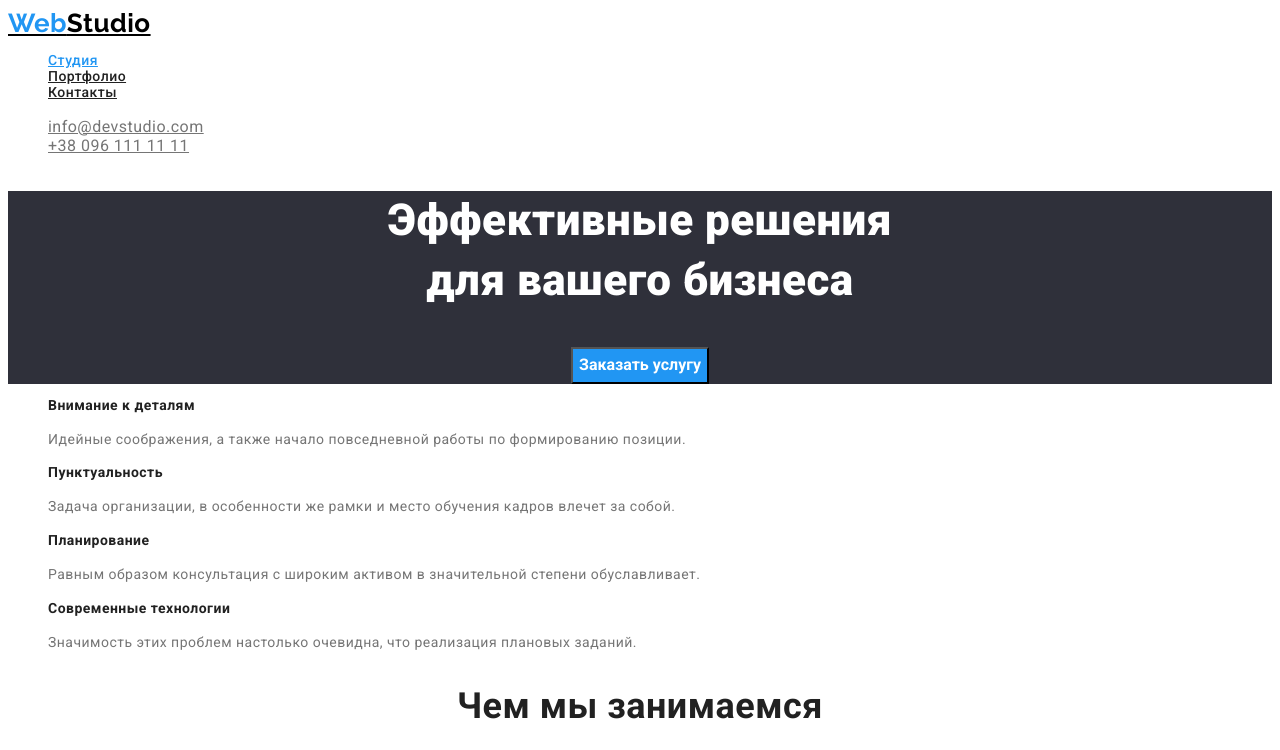
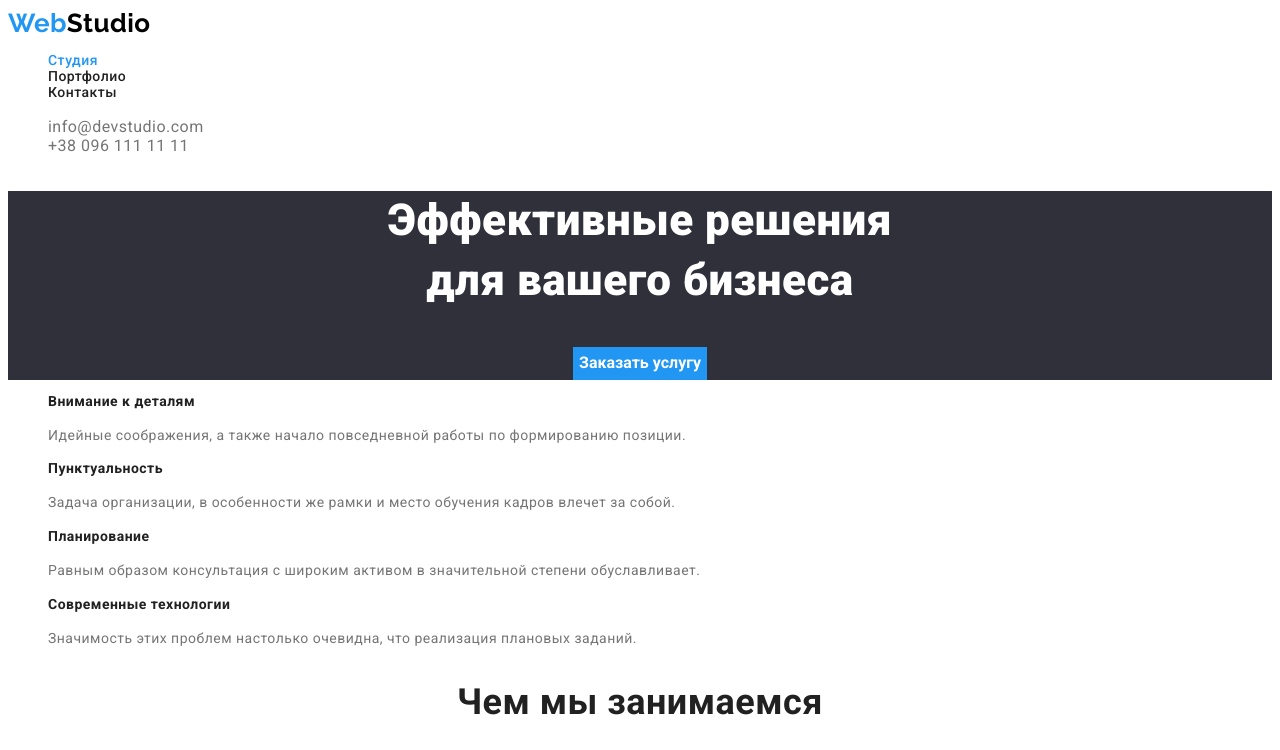
Before and after one commit to ValeriiaMalyshko/goit-markup-hw-02, a plain HTML site: page index.html in a window 1280 px wide. Shown: the top 750 px of the page. Drawn offline with Linux system fonts and the light colour scheme.

Commit message:
Корректировка header and foooter

```diff
--- a/css/styles.css
+++ b/css/styles.css
@@ -5,6 +5,7 @@
     --primary-background-color: #FFFFFF;
     --second-background-color: #F5F4FA;
     --footer-backgroud-color: #2F303A;
+    --black-color: #000000;
 }
 
 body{
@@ -15,17 +16,24 @@ body{
 }
 ul {
     list-style: none;
-    text-decoration: none
 }
+a {
+    text-decoration: none;
+}
+button {
+    border: none;
+}
+
+
 .logo {
-    color:#000000;
+    color:var(--accent-color);
     font-family:Raleway, sans-serif;
     font-weight: bold;
     font-size: 26px;
     line-height: 1.19;
 }
 .logo-first{
-    color: var(--accent-color);
+    color: var(--black-color);
 }
 .logo-second {
     color: var(--primary-background-color);
--- a/index.html
+++ b/index.html
@@ -17,7 +17,7 @@
     <header>
         <nav>
             <a href="./index.html" class="logo">
-                <span class="logo-first">Web</span>Studio
+                Web<span class="logo-first">Studio</span>
             </a>
             <ul class="site-nav">
                 <li><a href="./index.html" class="site-nav-current">Студия</a></li>
@@ -104,7 +104,7 @@
 
     <footer>
         <a href="./index.html" class="logo">
-            <span class="logo-first">Web</span><span class="logo-second">Studio</span>
+            Web<span class="logo-second">Studio</span>
         </a>
         <address>
             <ul class="contacts">
```
Also changed, not shown: portfolio.html (+1 -1 lines).
